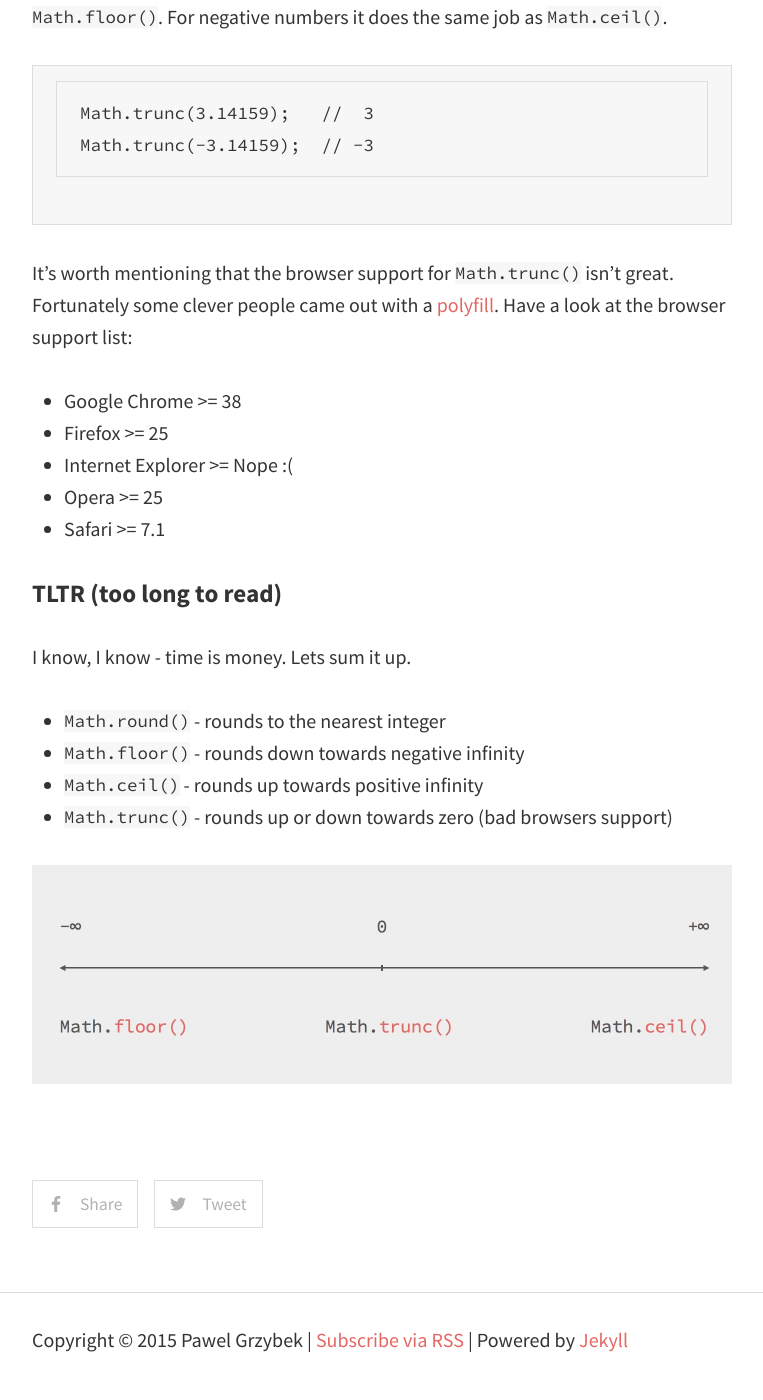
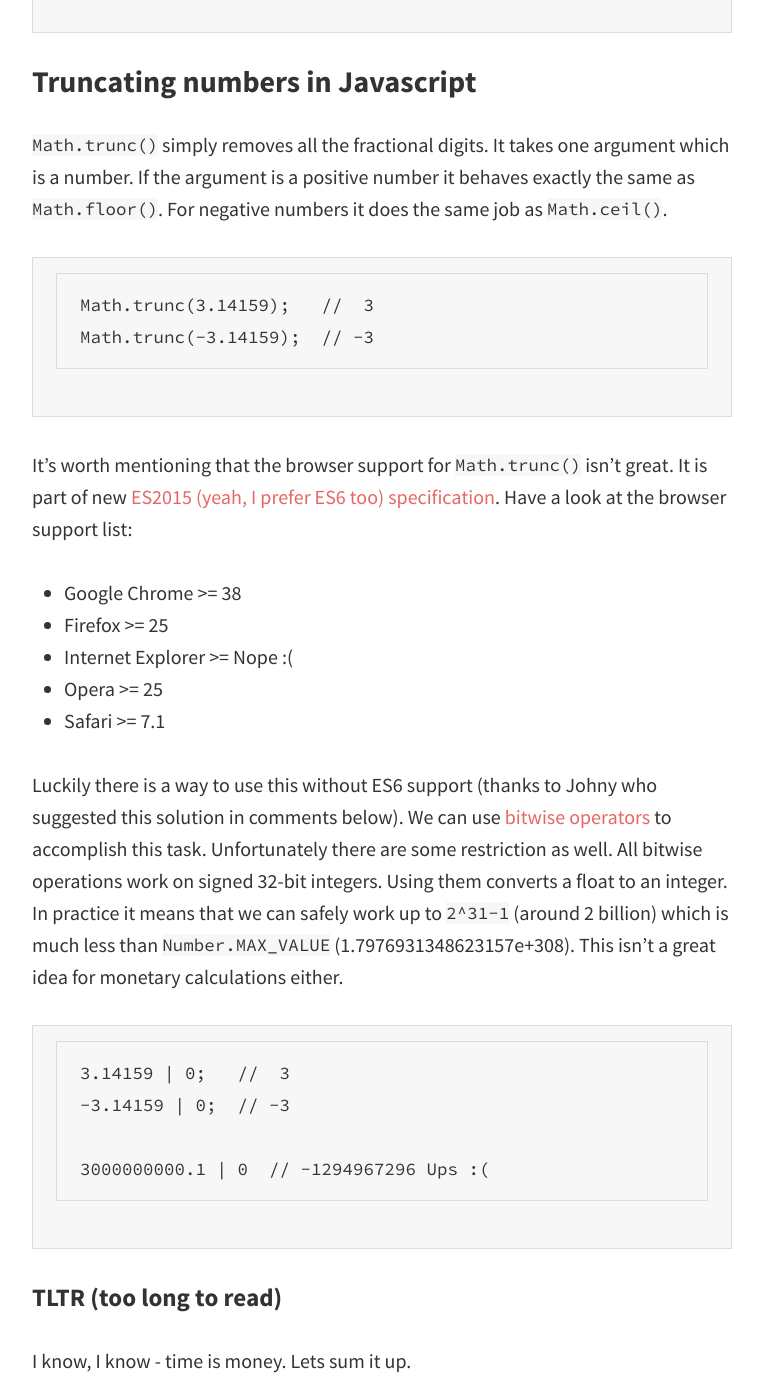
Before and after one commit to kimruddock/pawelgrzybek.github.io, a Jekyll site: the page built from _posts/2016-01-19-rounding-and-truncating-numbers-in-javascript.md, in a window 1280 px wide and 1400 px high, scrolled down 3023 px. Shown: the whole window, without its empty margins (258-1021 px from the left). Built offline with Jekyll 4.4.1, drawn with Linux system fonts in a browser that asks for light colours; Markdown is read by kramdown in place of the engine named in the settings; comment, search, counter and statistics services are not loaded; some of the changed text lies outside the part shown.

Commit message:
Update: Thanks Johny for all your suggestions!

````diff
--- a/_posts/2016-01-19-rounding-and-truncating-numbers-in-javascript.md
+++ b/_posts/2016-01-19-rounding-and-truncating-numbers-in-javascript.md
@@ -42,10 +42,13 @@ Math.floor(3.8)      // 3
 Math.ceil(3.2)       // 4
 ```
 
-Rounding numbers with decimal precision requires using the `toFixed()` method that belongs to the `Number` prototype.
+Rounding numbers with decimal precision requires a little bit of calculation and `Math.round()`. Optionally we can use the `toFixed()` method that belongs to the `Number` prototype. The output type of `toFixed()` is a `String` which needs to be passed to a top-level function called `parseFloat()` to return a `Number`. Unfortunately this seems to be [really slow](http://jsperf.com/tofixed-parseint-vs-round-100).
 
 ```
-3.14159.toFixed(2);  // 3.14
+Math.round(3.14159 * 100) / 100  // 3.14
+
+3.14159.toFixed(2);              // 3.14 returns a String
+parseFloat(3.14159.toFixed(2));  // 3.14 returns a Number
 ```
 
 ## Truncating numbers in Javascript
@@ -57,13 +60,22 @@ Math.trunc(3.14159);   //  3
 Math.trunc(-3.14159);  // -3
 ```
 
-It's worth mentioning that the browser support for `Math.trunc()` isn't great. Fortunately some clever people came out with a [polyfill](https://www.npmjs.com/package/math-trunc).  Have a look at the browser support list:
+It's worth mentioning that the browser support for `Math.trunc()` isn't great. It is part of new [ES2015 (yeah, I prefer ES6 too) specification](http://www.ecma-international.org/ecma-262/6.0/#sec-math.trunc). Have a look at the browser support list:
 
 - Google Chrome >= 38
 - Firefox >= 25
 - Internet Explorer >= Nope :(
 - Opera >= 25
 - Safari >= 7.1
+
+Luckily there is a way to use this without ES6 support (thanks to Johny who suggested this solution in comments below). We can use [bitwise operators](https://developer.mozilla.org/en/docs/Web/JavaScript/Reference/Operators/Bitwise_Operators) to accomplish this task. Unfortunately there are some restriction as well. All bitwise operations work on signed 32-bit integers. Using them converts a float to an integer. In practice it means that we can safely work up to `2^31−1` (around 2 billion) which is much less than `Number.MAX_VALUE` (1.7976931348623157e+308). This isn't a great idea for monetary calculations either.
+
+```
+3.14159 | 0;   //  3
+-3.14159 | 0;  // -3
+
+3000000000.1 | 0  // -1294967296 Ups :(
+```
 
 ### TLTR (too long to read)
 
````
